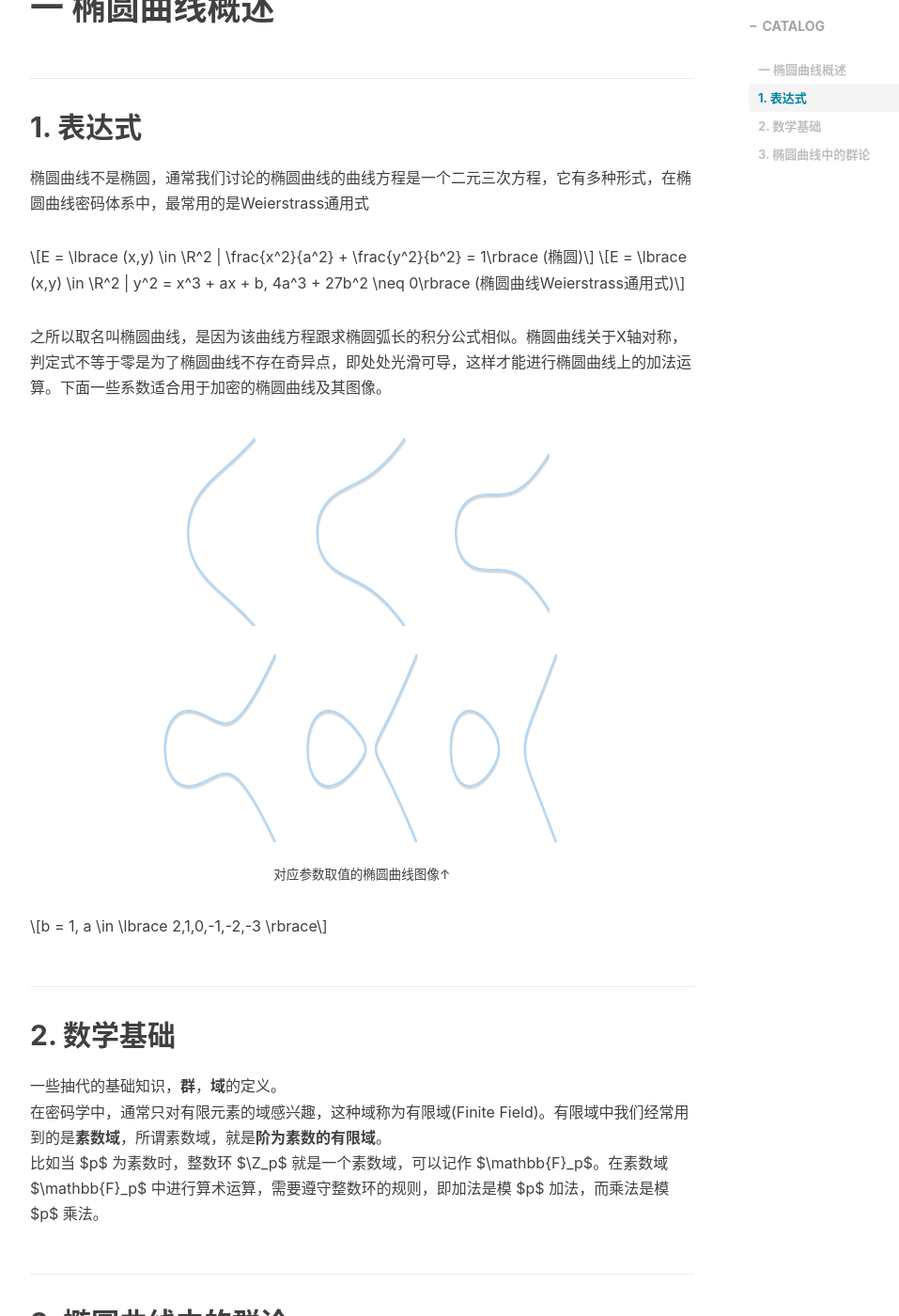
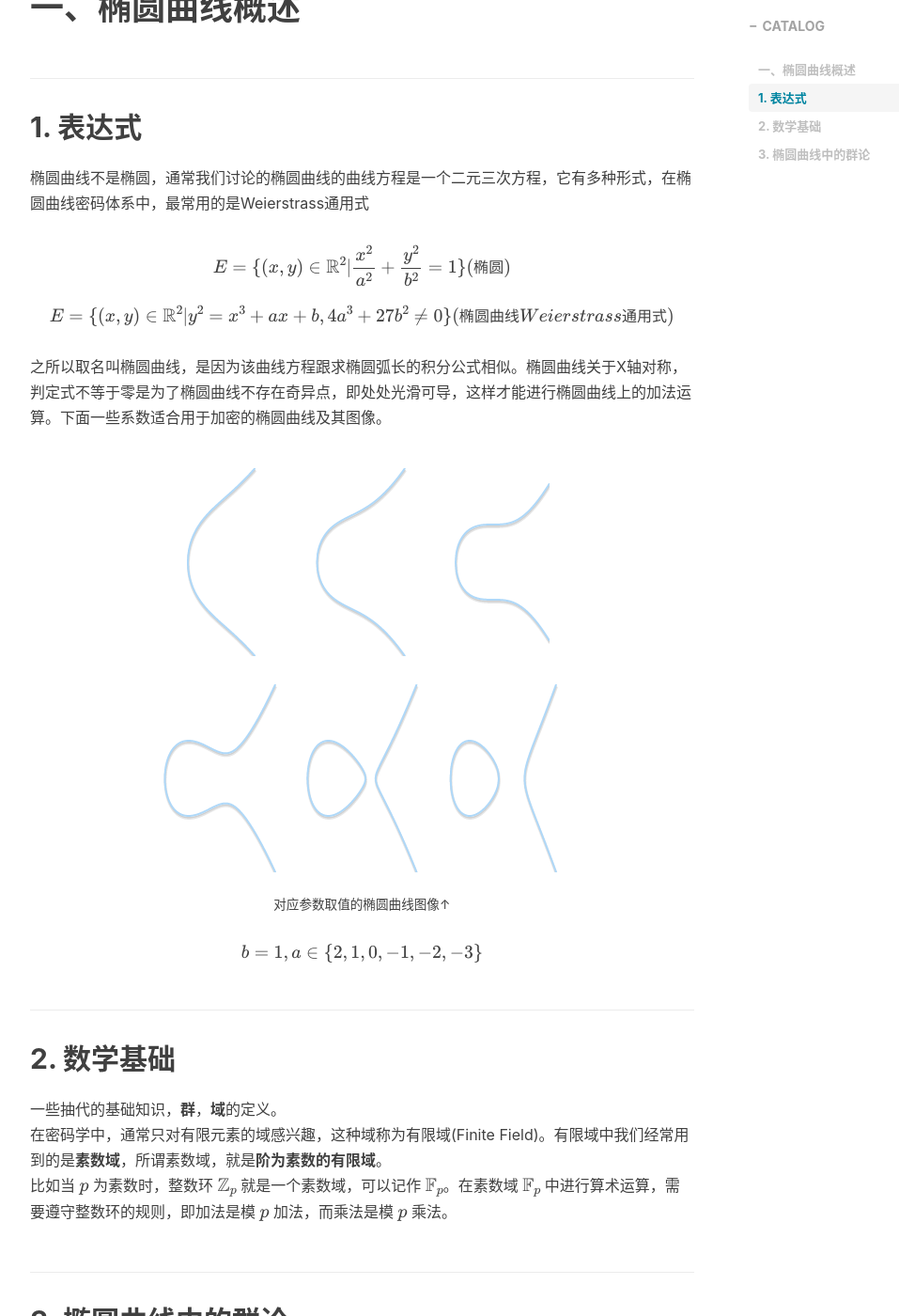
Before and after one commit to dimi-liu/dimi-liu.github.io, a Jekyll site: the page built from _posts/coding/privacyCompute/2023-03-20-ECDH.markdown, in a window 1280 px wide and 1400 px high, scrolled down 812 px. Shown: the whole window at 94% size, without its empty margins (233-1190 px from the left). Built offline with Jekyll 4.4.1, drawn with Linux system fonts in a browser that asks for light colours; nearby versions of some CDN libraries; formulas are drawn with MathJax 3; comment, search, counter and statistics services are not loaded.

Commit message:
修改latex渲染格式

````diff
--- a/_config.yml
+++ b/_config.yml
@@ -7,6 +7,10 @@ description:
 keyword:
 url: "" # your host, for absolute URL
 baseurl: "" # for example, '/blog' if your blog hosted on 'host/blog'
+
+# MathJax rendering for layout:page (e.g. post preview)
+# mathjax: true
+
 
 # Publish posts or collection documents with a future date.
 future: true
@@ -85,8 +89,7 @@ featured-condition-size: 3 # A tag will be featured if the size of it is more th
 chrome-tab-theme-color: "#000000"
 service-worker: true
 
-# MathJax rendering for layout:page (e.g. post preview)
-page-mathjax: false
+
 
 # Friends
 friends:
--- a/_includes/mathjax_support.html
+++ b/_includes/mathjax_support.html
@@ -6,7 +6,7 @@
       }
     },
     SVG: {
-      scale: 90
+      scale: 110
     },
     tex2jax: {
       inlineMath: [ ['$','$'] ],
--- a/_layouts/post.html
+++ b/_layouts/post.html
@@ -98,8 +98,9 @@ layout: default
 
 <!-- add support for mathjax by voleking-->
 {% if page.mathjax %}
-  {% include mathjax_support.html %}
+  {% include my_mathjax_support.html %}
 {% endif %}
+
 
 {% if site.netease_comment %}
 <!-- 网易云跟帖JS代码 start -->
--- a/_posts/coding/privacyCompute/2023-03-20-ECDH-PSI.markdown
+++ b/_posts/coding/privacyCompute/2023-03-20-ECDH.markdown
@@ -15,26 +16,32 @@ some link
 [一文看懂椭圆曲线签名算法](https://zhuanlan.zhihu.com/p/455030060?utm_id=0)
 
 
-# 一 椭圆曲线概述
+# 一、椭圆曲线概述
 
 ## 1. 表达式
 椭圆曲线不是椭圆，通常我们讨论的椭圆曲线的曲线方程是一个二元三次方程，它有多种形式，在椭圆曲线密码体系中，最常用的是Weierstrass通用式
 
-$$E = \lbrace (x,y) \in \R^2 | \frac{x^2}{a^2} + \frac{y^2}{b^2} = 1\rbrace (椭圆)$$
+$$
+E = \lbrace (x,y) \in \mathbb{R}^2 | \frac{x^2}{a^2} + \frac{y^2}{b^2} = 1\rbrace (椭圆)
+$$
 
-$$E = \lbrace (x,y) \in \R^2 | y^2 = x^3 + ax + b, 4a^3 + 27b^2 \neq 0\rbrace (椭圆曲线Weierstrass通用式)$$
+$$
+E = \lbrace (x,y) \in \mathbb{R}^2 | y^2 = x^3 + ax + b, 4a^3 + 27b^2 \neq 0\rbrace (椭圆曲线Weierstrass通用式)
+$$
 
 之所以取名叫椭圆曲线，是因为该曲线方程跟求椭圆弧长的积分公式相似。椭圆曲线关于X轴对称，判定式不等于零是为了椭圆曲线不存在奇异点，即处处光滑可导，这样才能进行椭圆曲线上的加法运算。下面一些系数适合用于加密的椭圆曲线及其图像。
 
 ![椭圆曲线图像](/img/in-post/privacyCompute/EDCH_img.png)
 <small class="img-hint">对应参数取值的椭圆曲线图像↑</small>
 
-$$b = 1, a \in \lbrace 2,1,0,-1,-2,-3 \rbrace$$
+$$
+b = 1, a \in \lbrace 2,1,0,-1,-2,-3 \rbrace
+$$
 
 ## 2. 数学基础
 
 一些抽代的基础知识，**群**，**域**的定义。
 在密码学中，通常只对有限元素的域感兴趣，这种域称为有限域(Finite Field)。有限域中我们经常用到的是**素数域**，所谓素数域，就是**阶为素数的有限域**。
-比如当 $p$ 为素数时，整数环 $\Z_p$ 就是一个素数域，可以记作 $\mathbb{F}_p$。在素数域 $\mathbb{F}_p$ 中进行算术运算，需要遵守整数环的规则，即加法是模 $p$ 加法，而乘法是模 $p$ 乘法。
+比如当 $p$ 为素数时，整数环 $\mathbb{Z}_p$ 就是一个素数域，可以记作 $\mathbb{F}_p$。在素数域 $\mathbb{F}_p$ 中进行算术运算，需要遵守整数环的规则，即加法是模 $p$ 加法，而乘法是模 $p$ 乘法。
 
 ## 3. 椭圆曲线中的群论
--- a/_posts/hidden/blog tool.markdown
+++ b/_posts/hidden/blog tool.markdown
@@ -21,6 +21,10 @@ jekyll serve
     rake post title="main" subtitle="sub"
 ```
 
-3. 提交格式
+2. 提交格式
 
     post + 内容
+
+3. 修改渲染代码
+
+    在layout里面，一些引用在include，自定义了mathjax类，数学公式
````
Also changed, not shown: other parts of _posts/coding/privacyCompute/2023-03-20-ECDH.markdown (+1 -0 lines), _includes/my_mathjax_support.html (added, +15 -0 lines), _layouts/page.html (+5 -3 lines).
